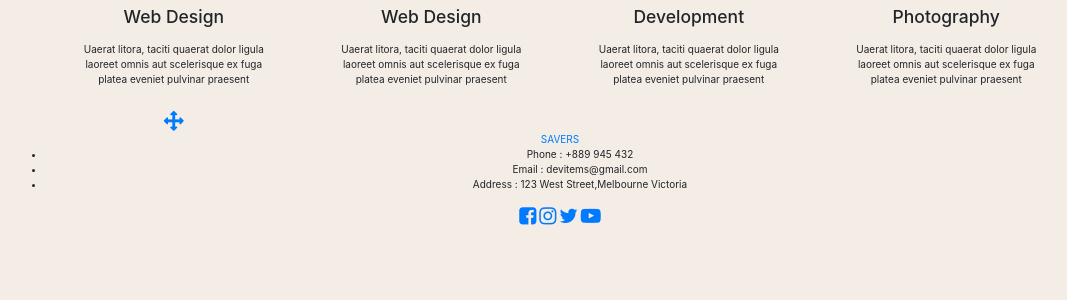
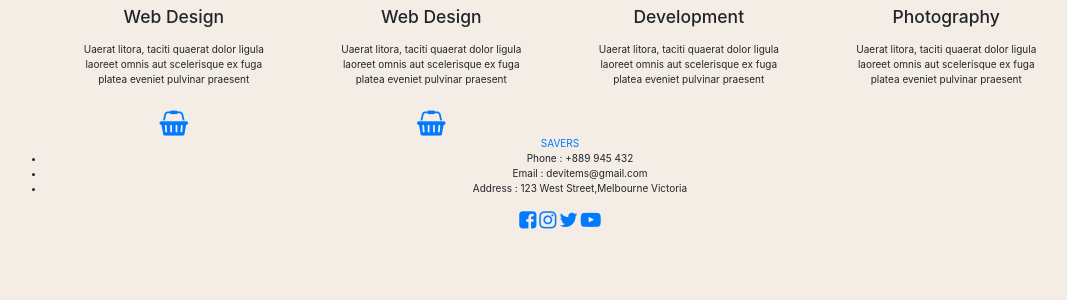
Before and after one commit to jangheeseung/save_earth, a Django app: page /product/ in a window 1280 px wide. Shown: the part 265-565 px from the top of the page, without its empty margins (80-1147 px from the left). Run offline with Django 3.2, Linux system fonts and the light colour scheme; some libraries are stand-ins or nearby versions.

Commit message:
product button modify

```diff
--- a/saversproject/product/templates/product/product.html
+++ b/saversproject/product/templates/product/product.html
@@ -13,10 +13,9 @@
                                 <p>Uaerat litora, taciti quaerat dolor ligula laoreet omnis aut scelerisque ex
                                     fuga platea eveniet pulvinar praesent
                                 </p>
-                                <!-- 일단 넣구 나중에 모양 바꿀깨용!! 모달 버튼 모달 디자인도 css우선순위 때문에 약간 깨져서 나중에 해결할게욥
-                                일단 모달은 제일 아래 있고 한줄에 4개씩 뜨게 해둿어요 -->
+
                                 <a href="#" data-toggle="modal" data-target="#exampleModal">
-                                    <i class="fa fa-arrows" style='font-size:20px; padding-top: 4px;'></i>
+                                    <i class="fa fa-shopping-basket" style='font-size:25px; padding-top: 4px;'></i>
                                 </a>
                             </div>
                         </div>
@@ -28,6 +27,10 @@
                                     <p>Uaerat litora, taciti quaerat dolor ligula laoreet omnis aut scelerisque ex
                                         fuga platea eveniet pulvinar praesent
                                     </p>
+
+                                <a href="#" data-toggle="modal" data-target="#exampleModal">
+                                    <i class="fa fa-shopping-basket" style='font-size:25px; padding-top: 4px;'></i>
+                                </a>
                                 </div>
                             </div>
                             <div class="col-md-3 col-sm-6">
@@ -79,10 +82,9 @@
                                 <div class="modal-footer">
                                     <!-- 그냥 닫히면 될거같아서close로 햇어용 -->
                                     <a class="btn btn-primary" data-dismiss="modal">쇼핑이어하기</a>
-                                    <a class="btn btn-primary" href="{%url 'basket'%}">장바구니<a>
+                                    <a class="btn btn-primary" href="{%url 'basket'%}">장바구니<a></div>
+                                    </div>
                                 </div>
                             </div>
-                        </div>
-                    </div>
 
-                    {%endblock%}
+                            {%endblock%}
```
